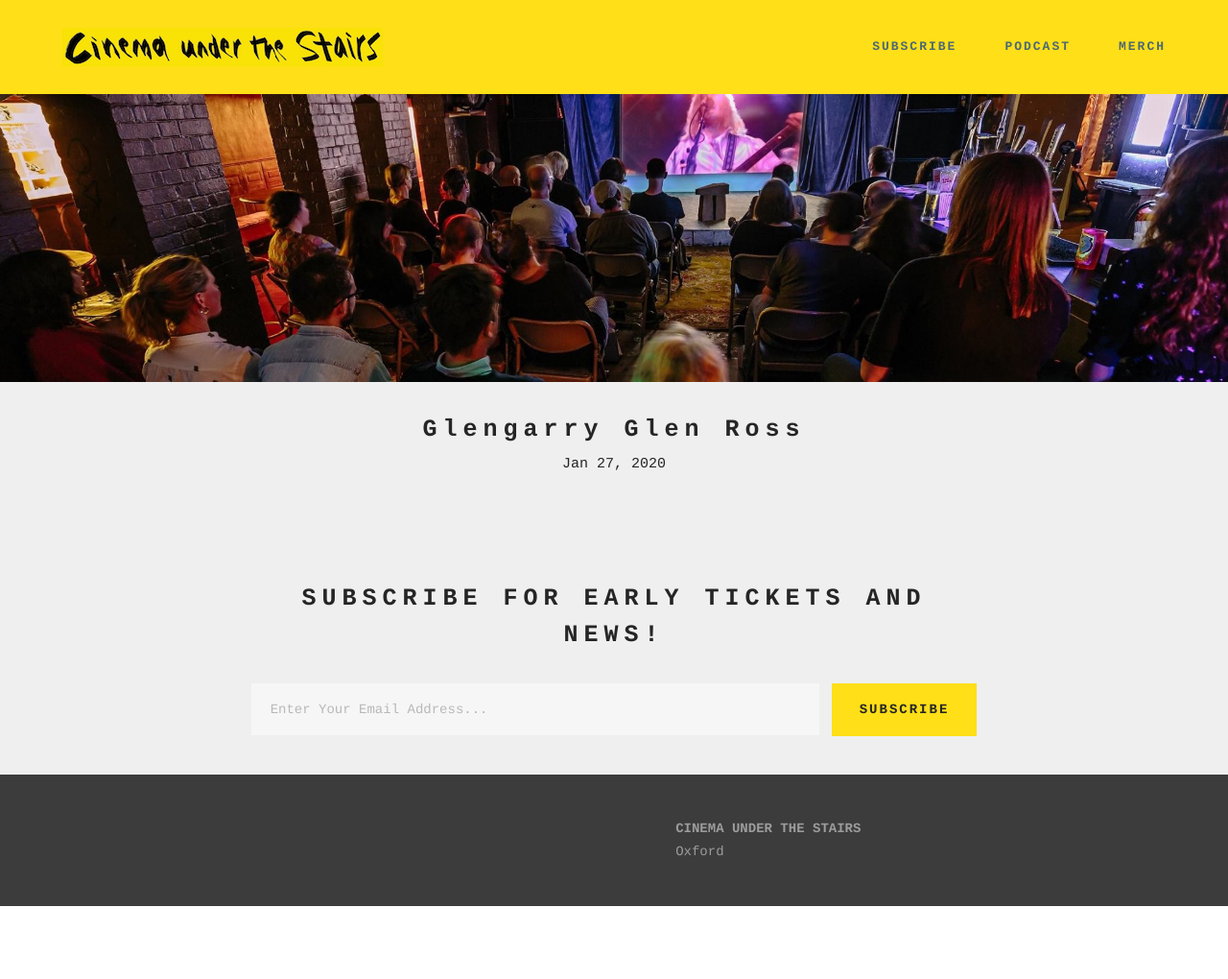
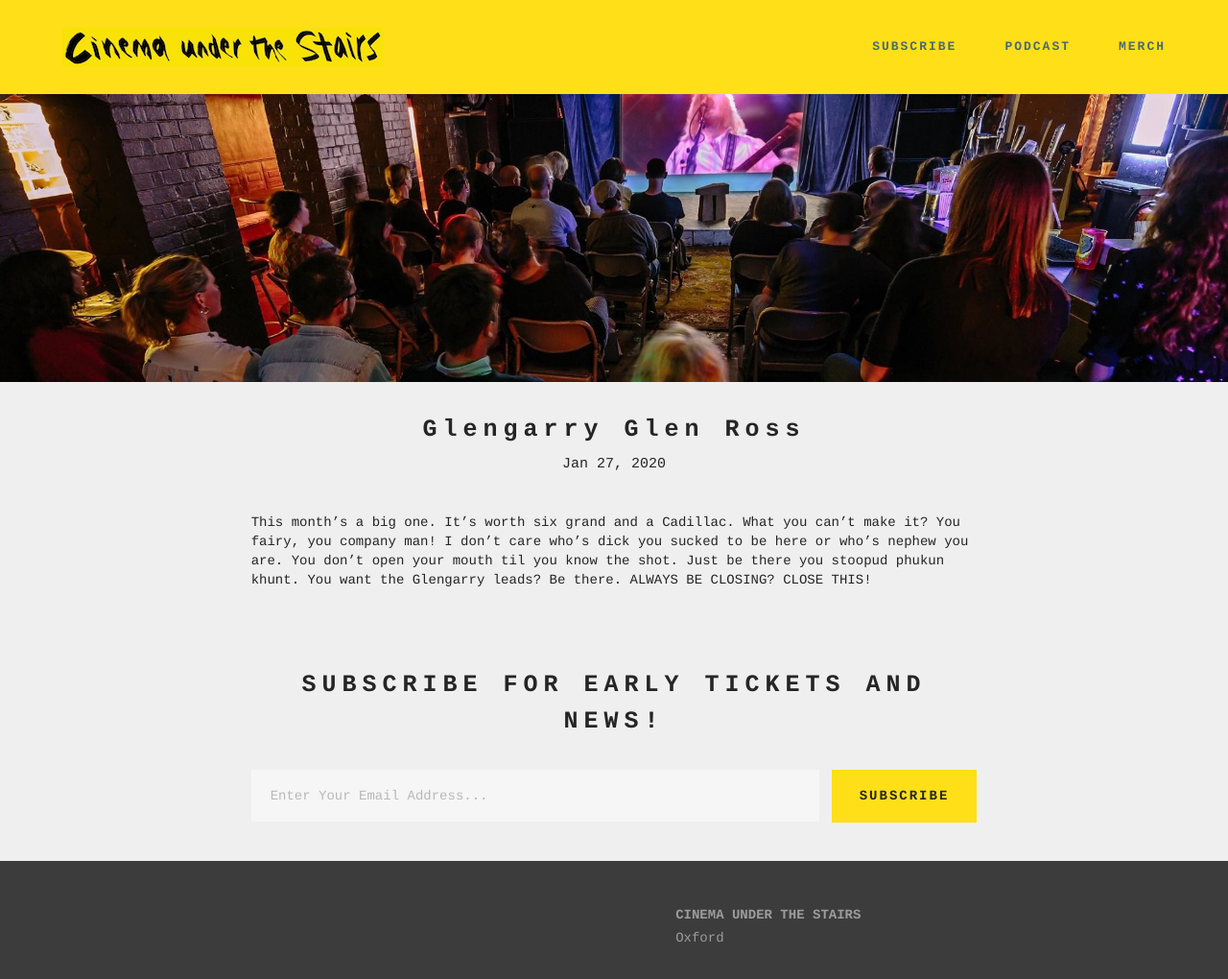
Before and after one commit to jturnbull/cuts, a Jekyll site: the page built from _events/glengarry.md, in a window 1280 px wide and 1034 px high. Shown: the top 1020 px of the window at 96% size. Built offline with Jekyll 4.4.1, drawn with Linux system fonts in a browser that asks for light colours; some web fonts are replaced.

Commit message:
Glengarry

```diff
--- a/_events/glengarry.md
+++ b/_events/glengarry.md
@@ -3,8 +3,9 @@ title: "Glengarry Glen Ross"
 showdate: 2020-01-27
 clip_id: "lwopS1LKQhM"
 price: 4
-location: "TBA"
+location: "The Jericho Tavern, OX2 6AE"
 booking_link:
 fb_link:
 poster_thumb:
 ---
+This month's a big one. It's worth six grand and a Cadillac. What you can't make it? You fairy, you company man! I don't care who's dick you sucked to be here or who's nephew you are. You don't open your mouth til you know the shot. Just be there you stoopud phukun khunt. You want the Glengarry leads? Be there. ALWAYS BE CLOSING? CLOSE THIS!
```
